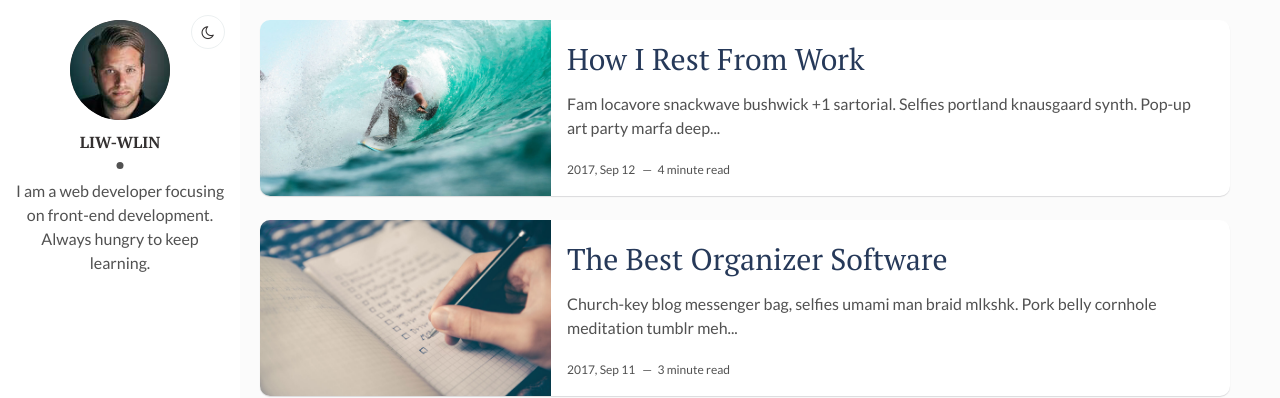
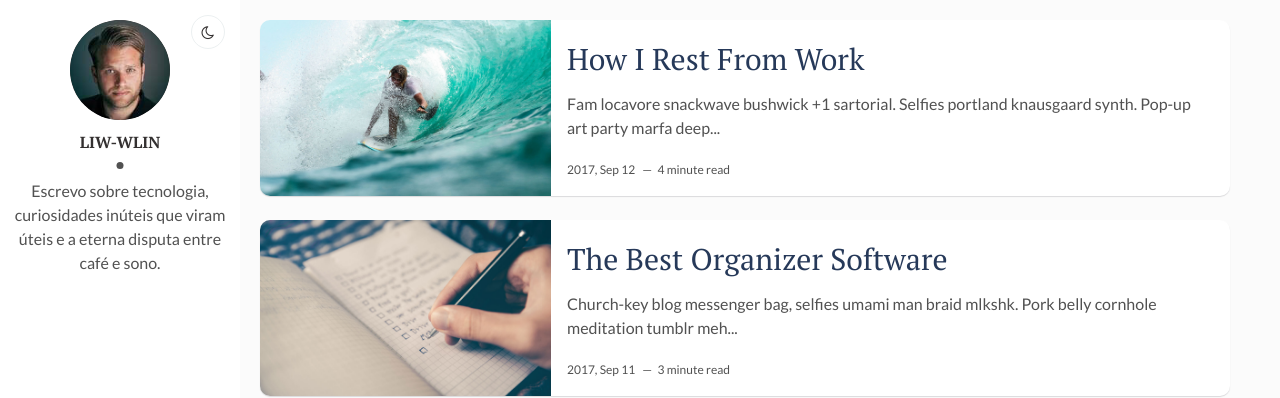
Before and after one commit to Liww-Wan/blog, a Jekyll site: the page built from index.html, in a window 1280 px wide. Shown: the top 398 px of the page. Built offline with Jekyll 4.4.1, drawn with Linux system fonts in a browser that asks for light colours; the list of posts is cut into pages by our own code.

Commit message:
Update _config.yml

```diff
--- a/_config.yml
+++ b/_config.yml
@@ -11,7 +11,7 @@ site-twitter: #if your site has a twitter account, enter it here
 # Author Settings
 author: Liw-Wlin # add your name
 author-img: david-freeman.jpg # add your photo
-about-author: I am a web developer focusing on front-end development. Always hungry to keep learning. # add description
+about-author: Escrevo sobre tecnologia, curiosidades inúteis que viram úteis e a eterna disputa entre café e sono. # add description
 social-twitter: # add your Twitter handle
 social-facebook: # add your Facebook handle
 social-github: artemsheludko # add your Github handle
```
